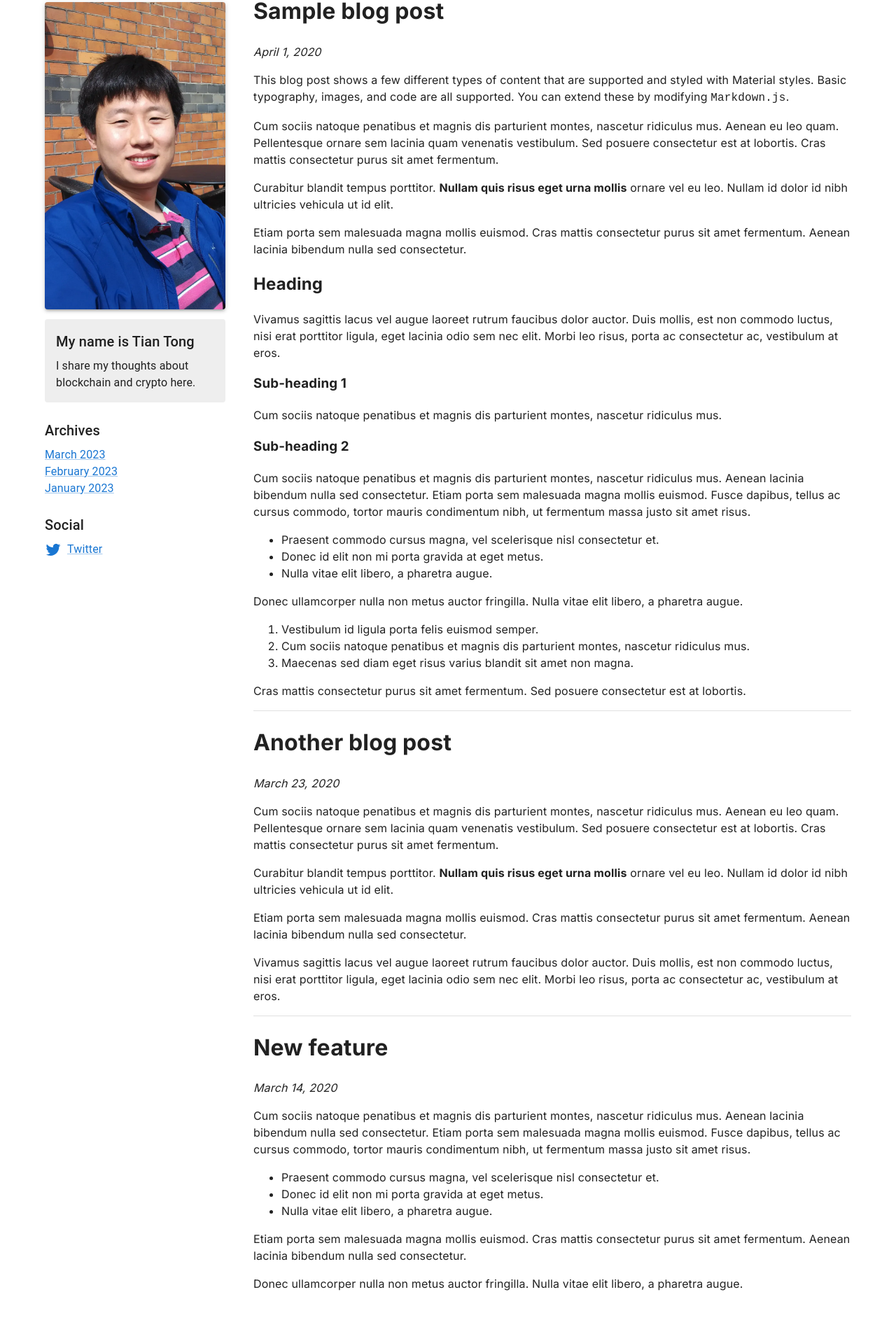
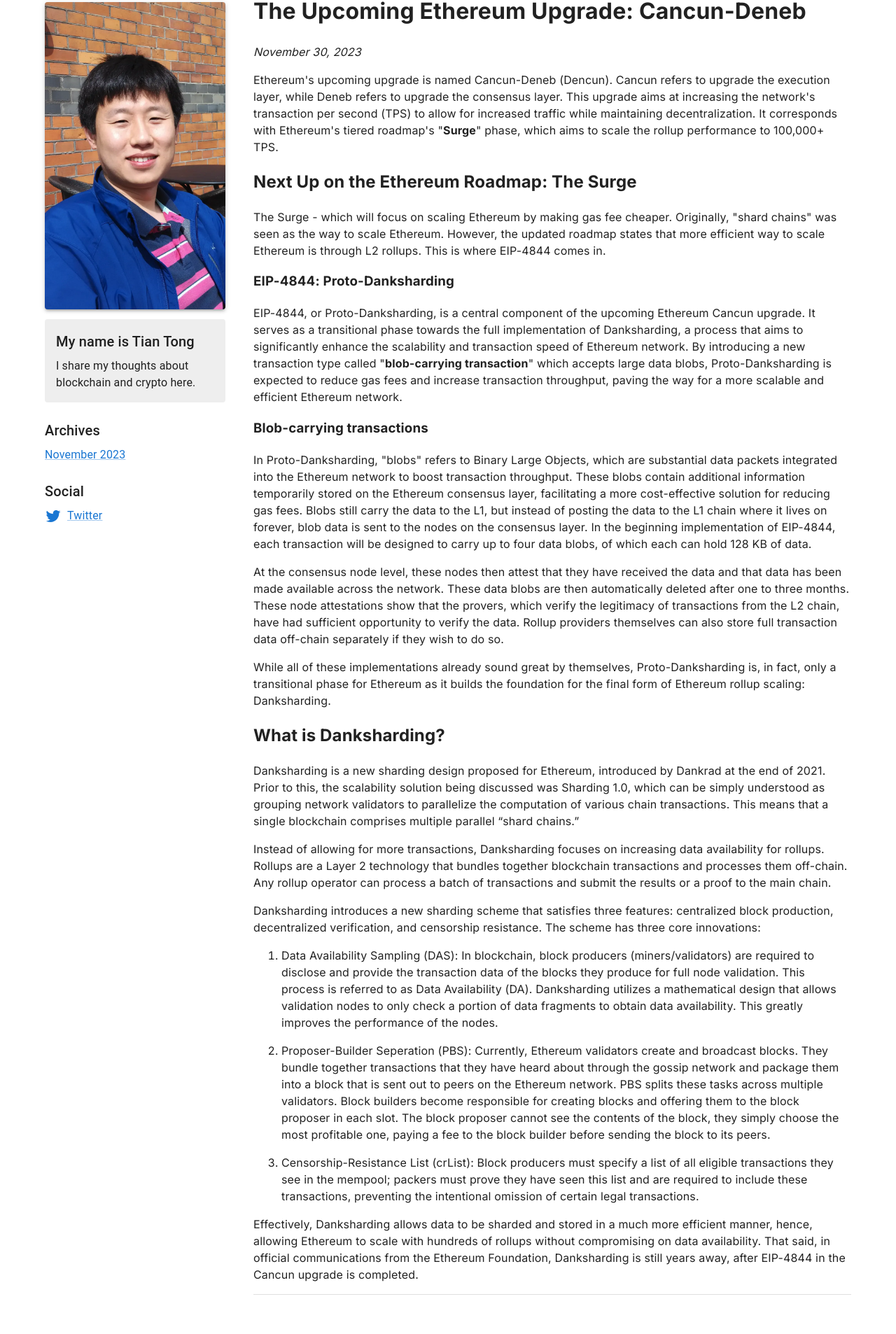
Before and after one commit to tt-ny/ttdp.com, a Next.js app: page / in a window 1280 px wide. Shown: the part 101-2007 px from the top of the page at 70% size. Built offline with nearby package versions, Linux system fonts and the light colour scheme.

Commit message:
add blog 20231130.mdx

```diff
--- /dev/null
+++ b/blogs/202311/20231130.mdx
@@ -0,0 +1,34 @@
+# The Upcoming Ethereum Upgrade: Cancun-Deneb
+
+_November 30, 2023_
+
+Ethereum's upcoming upgrade is named Cancun-Deneb (Dencun). Cancun refers to upgrade the execution layer, while Deneb refers to upgrade the consensus layer. This upgrade aims at increasing the network's transaction per second (TPS) to allow for increased traffic while maintaining decentralization. It corresponds with Ethereum's tiered roadmap's "**Surge**" phase, which aims to scale the rollup performance to 100,000+ TPS.
+
+## Next Up on the Ethereum Roadmap: The Surge
+The Surge - which will focus on scaling Ethereum by making gas fee cheaper. Originally, "shard chains" was seen as the way to scale Ethereum. However, the updated roadmap states that more efficient way to scale Ethereum is through L2 rollups. This is where EIP-4844 comes in.
+
+### EIP-4844: Proto-Danksharding
+EIP-4844, or Proto-Danksharding, is a central component of the upcoming Ethereum Cancun upgrade. It serves as a transitional phase towards the full implementation of Danksharding, a process that aims to significantly enhance the scalability and transaction speed of Ethereum network. By introducing a new transaction type called "**blob-carrying transaction**" which accepts large data blobs, Proto-Danksharding is expected to reduce gas fees and increase transaction throughput, paving the way for a more scalable and efficient Ethereum network.
+
+### Blob-carrying transactions
+In Proto-Danksharding, "blobs" refers to Binary Large Objects, which are substantial data packets integrated into the Ethereum network to boost transaction throughput. These blobs contain additional information temporarily stored on the Ethereum consensus layer, facilitating a more cost-effective solution for reducing gas fees.
+Blobs still carry the data to the L1, but instead of posting the data to the L1 chain where it lives on forever, blob data is sent to the nodes on the consensus layer. In the beginning implementation of EIP-4844, each transaction will be designed to carry up to four data blobs, of which each can hold 128 KB of data.
+
+At the consensus node level, these nodes then attest that they have received the data and that data has been made available across the network. These data blobs are then automatically deleted after one to three months. These node attestations show that the provers, which verify the legitimacy of transactions from the L2 chain, have had sufficient opportunity to verify the data. Rollup providers themselves can also store full transaction data off-chain separately if they wish to do so.
+
+While all of these implementations already sound great by themselves, Proto-Danksharding is, in fact, only a transitional phase for Ethereum as it builds the foundation for the final form of Ethereum rollup scaling: Danksharding.
+
+## What is Danksharding?
+Danksharding is a new sharding design proposed for Ethereum, introduced by Dankrad at the end of 2021. Prior to this, the scalability solution being discussed was Sharding 1.0, which can be simply understood as grouping network validators to parallelize the computation of various chain transactions. This means that a single blockchain comprises multiple parallel “shard chains.”
+
+Instead of allowing for more transactions, Danksharding focuses on increasing data availability for rollups. Rollups are a Layer 2 technology that bundles together blockchain transactions and processes them off-chain. Any rollup operator can process a batch of transactions and submit the results or a proof to the main chain.
+
+Danksharding introduces a new sharding scheme that satisfies three features: centralized block production, decentralized verification, and censorship resistance. The scheme has three core innovations:
+
+1. Data Availability Sampling (DAS): In blockchain, block producers (miners/validators) are required to disclose and provide the transaction data of the blocks they produce for full node validation. This process is referred to as Data Availability (DA). Danksharding utilizes a mathematical design that allows validation nodes to only check a portion of data fragments to obtain data availability. This greatly improves the performance of the nodes.
+
+2. Proposer-Builder Seperation (PBS): Currently, Ethereum validators create and broadcast blocks. They bundle together transactions that they have heard about through the gossip network and package them into a block that is sent out to peers on the Ethereum network. PBS splits these tasks across multiple validators. Block builders become responsible for creating blocks and offering them to the block proposer in each slot. The block proposer cannot see the contents of the block, they simply choose the most profitable one, paying a fee to the block builder before sending the block to its peers.
+
+3. Censorship-Resistance List (crList): Block producers must specify a list of all eligible transactions they see in the mempool; packers must prove they have seen this list and are required to include these transactions, preventing the intentional omission of certain legal transactions.
+
+Effectively, Danksharding allows data to be sharded and stored in a much more efficient manner, hence, allowing Ethereum to scale with hundreds of rollups without compromising on data availability. That said, in official communications from the Ethereum Foundation, Danksharding is still years away, after EIP-4844 in the Cancun upgrade is completed.
--- a/components/Blog.tsx
+++ b/components/Blog.tsx
@@ -13,9 +13,7 @@ const sidebar = {
   description:
     'I share my thoughts about blockchain and crypto here.',
   archives: [
-    { title: 'March 2023', url: '#' },
-    { title: 'February 2023', url: '#' },
-    { title: 'January 2023', url: '#' },
+    { title: 'November 2023', url: '#' },
   ],
   social: [
     { name: 'Twitter', icon: TwitterIcon },
--- a/components/Footer.tsx
+++ b/components/Footer.tsx
@@ -34,7 +34,7 @@ export default function Footer(props: FooterProps) {
 function Copyright() {
   return (
     <Typography variant="body2" color="text.secondary" align="center">
-      {'Copyright © TIANTONG '}
+      {'Copyright © TTDP '}
       {new Date().getFullYear()}
       {' '}
       <Link color="inherit" href="https://beian.miit.gov.cn/">
--- a/components/Main.tsx
+++ b/components/Main.tsx
@@ -3,6 +3,7 @@ import Divider from '@mui/material/Divider';
 import Post1 from './blog-post.1.mdx';
 import Post2 from './blog-post.2.mdx';
 import Post3 from './blog-post.3.mdx';
+import Blog_20231130 from './../blogs/202311/20231130.mdx';
 
 interface MainProps {
   title: string;
@@ -13,11 +14,8 @@ export default function Main(props: MainProps) {
 
   return (
     <Grid item xs={12} md={9} sx={{ mt: -4 }} >
-      <Post1 />
+      <Blog_20231130 />
       <Divider />
-      <Post2 />
-      <Divider />
-      <Post3 />
     </Grid>
   );
 }
```
Also changed, not shown: blogs/202312/20231207.mdx (added), blogs/202312/20231214.mdx (added), blogs/202312/20231221.mdx (added), blogs/202312/20231228.mdx (added).
